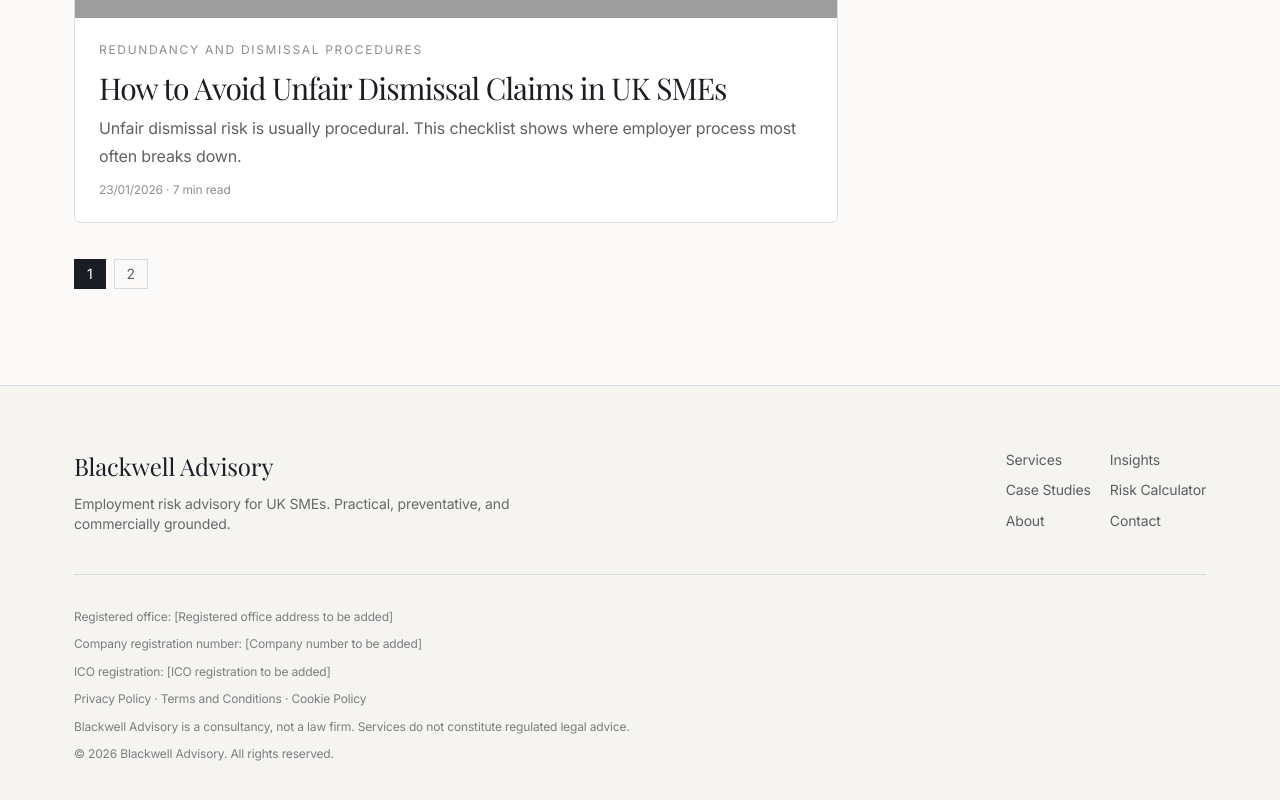
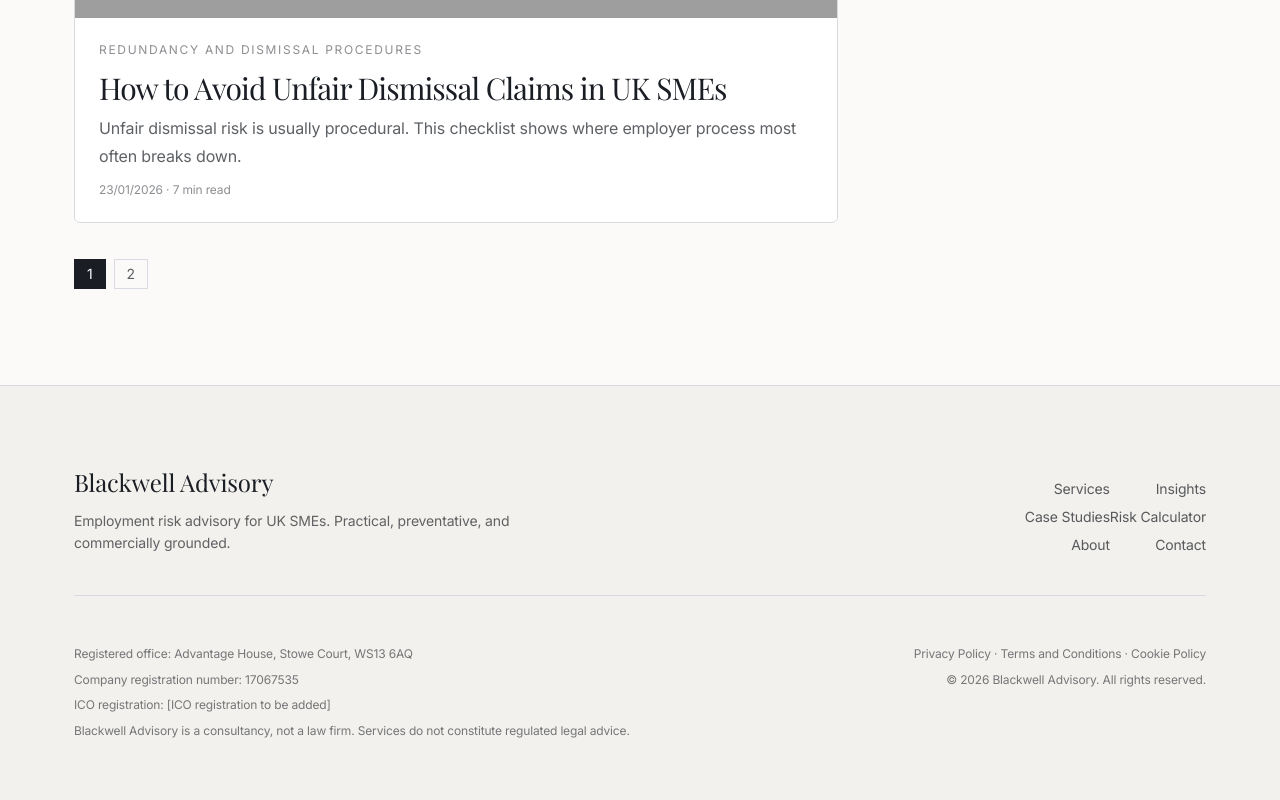
Before and after one commit to formforgelegal-boop/blackwell-advisory1, a Next.js app: page /blog in a window 1280 px wide. Shown: the part 2796-3596 px from the top of the page. Built offline with nearby package versions, Linux system fonts and the light colour scheme; no server answers; grey boxes are pictures that could not be loaded; a web font is replaced by a local one.

Commit message:
Refine hero art direction and update statutory company details

```diff
--- a/src/app/contact/page.tsx
+++ b/src/app/contact/page.tsx
@@ -1,5 +1,6 @@
 import type { Metadata } from "next";
 import MultiStepForm from "@/components/MultiStepForm";
+import { COMPANY_DETAILS } from "@/lib/site";
 
 export const metadata: Metadata = {
   title: "Book a Discovery Call",
@@ -23,13 +24,19 @@
             <MultiStepForm />
             <p className="mt-6 border-t border-line pt-6 text-sm text-ink/60">Prefer email? <a href="mailto:reach@blackwelladvisory.co.uk" className="text-ink hover:text-accent">reach@blackwelladvisory.co.uk</a></p>
           </div>
-          <aside className="h-fit border border-line bg-stone p-8 lg:sticky lg:top-24">
+          <aside className="h-fit space-y-6 border border-line bg-stone p-8 lg:sticky lg:top-24">
+            <div>
               <h2 className="font-serif text-2xl text-ink">What to expect</h2>
               <ol className="mt-6 space-y-5 text-sm text-ink/70">
                 <li><span className="mr-2 text-ink">01</span>Submit your details and current priorities.</li>
                 <li><span className="mr-2 text-ink">02</span>We confirm a suitable time within one business day.</li>
                 <li><span className="mr-2 text-ink">03</span>You get a direct recommendation on next steps.</li>
               </ol>
+            </div>
+            <div className="border-t border-line pt-6 text-xs leading-relaxed text-ink/60">
+              <p>Registered office: {COMPANY_DETAILS.registeredOffice}</p>
+              <p>Company number: {COMPANY_DETAILS.companyNumber}</p>
+            </div>
           </aside>
         </div>
       </section>
--- a/src/app/cookie-policy/page.tsx
+++ b/src/app/cookie-policy/page.tsx
@@ -1,5 +1,6 @@
 import type { Metadata } from "next";
 import Breadcrumbs from "@/components/common/Breadcrumbs";
+import { COMPANY_DETAILS } from "@/lib/site";
 
 export const metadata: Metadata = { title: "Cookie Policy" };
 
@@ -12,6 +13,9 @@
         <div className="space-y-4 text-ink/75">
           <p>This placeholder cookie policy should be updated once analytics and tracking tools are finalised.</p>
           <p>Document the cookie categories used, legal basis, retention period, and opt-out mechanisms.</p>
+          <p className="pt-4 text-xs text-ink/55">
+            Registered office: {COMPANY_DETAILS.registeredOffice} · Company number: {COMPANY_DETAILS.companyNumber}
+          </p>
         </div>
       </div>
     </section>
--- a/src/app/privacy-policy/page.tsx
+++ b/src/app/privacy-policy/page.tsx
@@ -1,5 +1,6 @@
 import type { Metadata } from "next";
 import Breadcrumbs from "@/components/common/Breadcrumbs";
+import { COMPANY_DETAILS } from "@/lib/site";
 
 export const metadata: Metadata = { title: "Privacy Policy" };
 
@@ -13,6 +14,9 @@
           <p>This placeholder policy should be replaced with your final legal text.</p>
           <p>We collect enquiry and form details to respond to requests and provide advisory services.</p>
           <p>Lawful basis, retention schedules, and processor lists should be confirmed by your legal/data protection advisor before publication.</p>
+          <p className="pt-4 text-xs text-ink/55">
+            Registered office: {COMPANY_DETAILS.registeredOffice} · Company number: {COMPANY_DETAILS.companyNumber}
+          </p>
         </div>
       </div>
     </section>
--- a/src/app/terms-and-conditions/page.tsx
+++ b/src/app/terms-and-conditions/page.tsx
@@ -1,5 +1,6 @@
 import type { Metadata } from "next";
 import Breadcrumbs from "@/components/common/Breadcrumbs";
+import { COMPANY_DETAILS } from "@/lib/site";
 
 export const metadata: Metadata = { title: "Terms and Conditions" };
 
@@ -13,6 +14,9 @@
           <p>This placeholder should be replaced with formal terms reviewed by your legal advisor.</p>
           <p>Blackwell Advisory provides commercial advisory services and does not provide regulated legal representation.</p>
           <p>Scope, liability, and fee terms should be finalised in engagement documents.</p>
+          <p className="pt-4 text-xs text-ink/55">
+            Registered office: {COMPANY_DETAILS.registeredOffice} · Company number: {COMPANY_DETAILS.companyNumber}
+          </p>
         </div>
       </div>
     </section>
--- a/src/components/Footer.tsx
+++ b/src/components/Footer.tsx
@@ -3,32 +3,42 @@
 
 export default function Footer() {
   return (
-    <footer className="border-t border-line bg-stone py-16">
+    <footer className="border-t border-line bg-[#f3f1ed] py-20">
       <div className="mx-auto max-w-[1180px] px-6">
-        <div className="mb-10 grid gap-8 md:grid-cols-2">
+        <div className="mb-12 grid gap-10 border-b border-line pb-10 md:grid-cols-[1.1fr_0.9fr] md:items-end">
           <div>
             <p className="font-serif text-2xl text-ink">{COMPANY_DETAILS.name}</p>
-            <p className="mt-3 max-w-md text-sm text-ink/65">Employment risk advisory for UK SMEs. Practical, preventative, and commercially grounded.</p>
+            <p className="mt-3 max-w-md text-sm leading-relaxed text-ink/68">
+              Employment risk advisory for UK SMEs. Practical, preventative, and commercially grounded.
+            </p>
           </div>
-          <nav className="grid grid-cols-2 gap-2 text-sm text-ink/70 md:justify-self-end">
-            <Link href="/services" className="hover:text-ink">Services</Link>
-            <Link href="/blog" className="hover:text-ink">Insights</Link>
-            <Link href="/case-studies" className="hover:text-ink">Case Studies</Link>
-            <Link href="/risk-calculator" className="hover:text-ink">Risk Calculator</Link>
-            <Link href="/about" className="hover:text-ink">About</Link>
-            <Link href="/contact" className="hover:text-ink">Contact</Link>
+          <nav className="grid grid-cols-2 gap-y-2 text-sm text-ink/72 md:justify-self-end md:text-right">
+            <Link href="/services" className="transition-colors hover:text-ink">Services</Link>
+            <Link href="/blog" className="transition-colors hover:text-ink">Insights</Link>
+            <Link href="/case-studies" className="transition-colors hover:text-ink">Case Studies</Link>
+            <Link href="/risk-calculator" className="transition-colors hover:text-ink">Risk Calculator</Link>
+            <Link href="/about" className="transition-colors hover:text-ink">About</Link>
+            <Link href="/contact" className="transition-colors hover:text-ink">Contact</Link>
           </nav>
         </div>
 
-        <div className="space-y-2 border-t border-line pt-8 text-xs leading-relaxed text-ink/55">
+        <div className="grid gap-6 text-xs leading-relaxed text-ink/58 md:grid-cols-[1.2fr_0.8fr]">
+          <div className="space-y-1.5">
             <p>Registered office: {COMPANY_DETAILS.registeredOffice}</p>
             <p>Company registration number: {COMPANY_DETAILS.companyNumber}</p>
             <p>ICO registration: {COMPANY_DETAILS.icoRegistration}</p>
             <p>
-            <Link href="/privacy-policy" className="hover:text-ink">Privacy Policy</Link> · <Link href="/terms-and-conditions" className="hover:text-ink">Terms and Conditions</Link> · <Link href="/cookie-policy" className="hover:text-ink">Cookie Policy</Link>
+              Blackwell Advisory is a consultancy, not a law firm. Services do not constitute regulated legal advice.
             </p>
-          <p>Blackwell Advisory is a consultancy, not a law firm. Services do not constitute regulated legal advice.</p>
+          </div>
+          <div className="space-y-1.5 md:text-right">
+            <p>
+              <Link href="/privacy-policy" className="transition-colors hover:text-ink">Privacy Policy</Link> ·{" "}
+              <Link href="/terms-and-conditions" className="transition-colors hover:text-ink">Terms and Conditions</Link> ·{" "}
+              <Link href="/cookie-policy" className="transition-colors hover:text-ink">Cookie Policy</Link>
+            </p>
             <p>© {new Date().getFullYear()} {COMPANY_DETAILS.name}. All rights reserved.</p>
+          </div>
         </div>
       </div>
     </footer>
--- a/src/components/blog/BlogCard.tsx
+++ b/src/components/blog/BlogCard.tsx
@@ -5,14 +5,14 @@
 
 export default function BlogCard({ post }: { post: BlogPost }) {
   return (
-    <article className="overflow-hidden rounded-md border border-line bg-white">
+    <article className="group overflow-hidden rounded-md border border-line bg-white transition-colors duration-200 hover:border-ink/25">
       <div className="relative aspect-[16/9]">
         <Image
           src={post.featuredImage}
           alt={post.title}
           fill
           sizes="(max-width: 1024px) 100vw, 65vw"
-          className="object-cover"
+          className="object-cover transition-transform duration-300 group-hover:scale-[1.01]"
         />
       </div>
       <div className="p-6">
--- a/src/components/common/PrimaryCTA.tsx
+++ b/src/components/common/PrimaryCTA.tsx
@@ -8,10 +8,10 @@
   description?: string;
 }) {
   return (
-    <section className="border border-line bg-stone p-8 md:p-10">
+    <section className="rounded-md border border-line bg-stone p-8 md:p-10">
       <h2 className="font-serif text-3xl text-ink">{title}</h2>
       <p className="mt-3 max-w-2xl text-ink/70">{description}</p>
-      <Link href="/contact" className="mt-6 inline-block bg-accent px-6 py-3 text-sm text-white hover:opacity-90">
+      <Link href="/contact" className="mt-6 inline-block rounded-md bg-accent px-6 py-3 text-sm text-white transition-colors duration-200 hover:bg-accent/88">
         Book a Discovery Call
       </Link>
     </section>
--- a/src/lib/site.ts
+++ b/src/lib/site.ts
@@ -2,8 +2,8 @@
 
 export const COMPANY_DETAILS = {
   name: "Blackwell Advisory",
-  registeredOffice: "[Registered office address to be added]",
-  companyNumber: "[Company number to be added]",
+  registeredOffice: "Advantage House, Stowe Court, WS13 6AQ",
+  companyNumber: "17067535",
   icoRegistration: "[ICO registration to be added]",
   email: "reach@blackwelladvisory.co.uk",
 };
```
Also changed, not shown: src/app/page.tsx (+34 -48 lines). Lines whose indentation alone changed are shown as unchanged.
